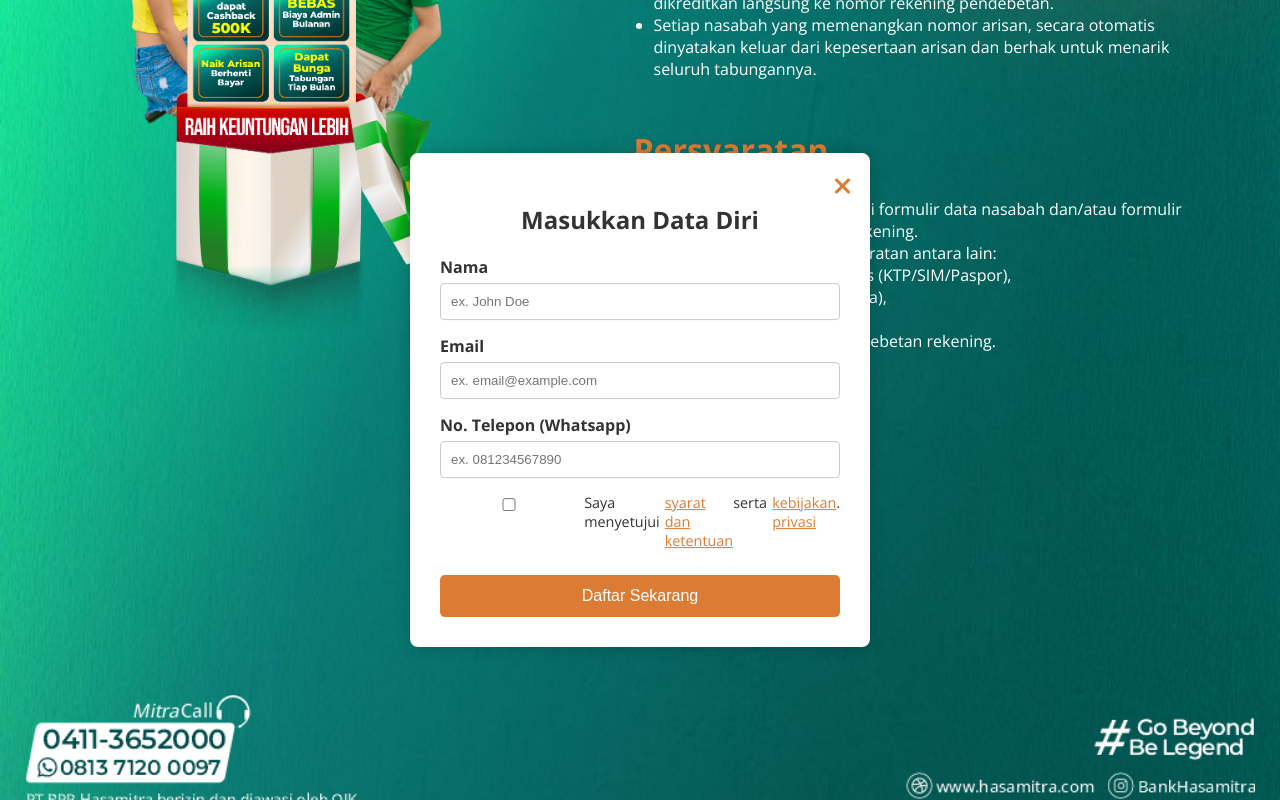
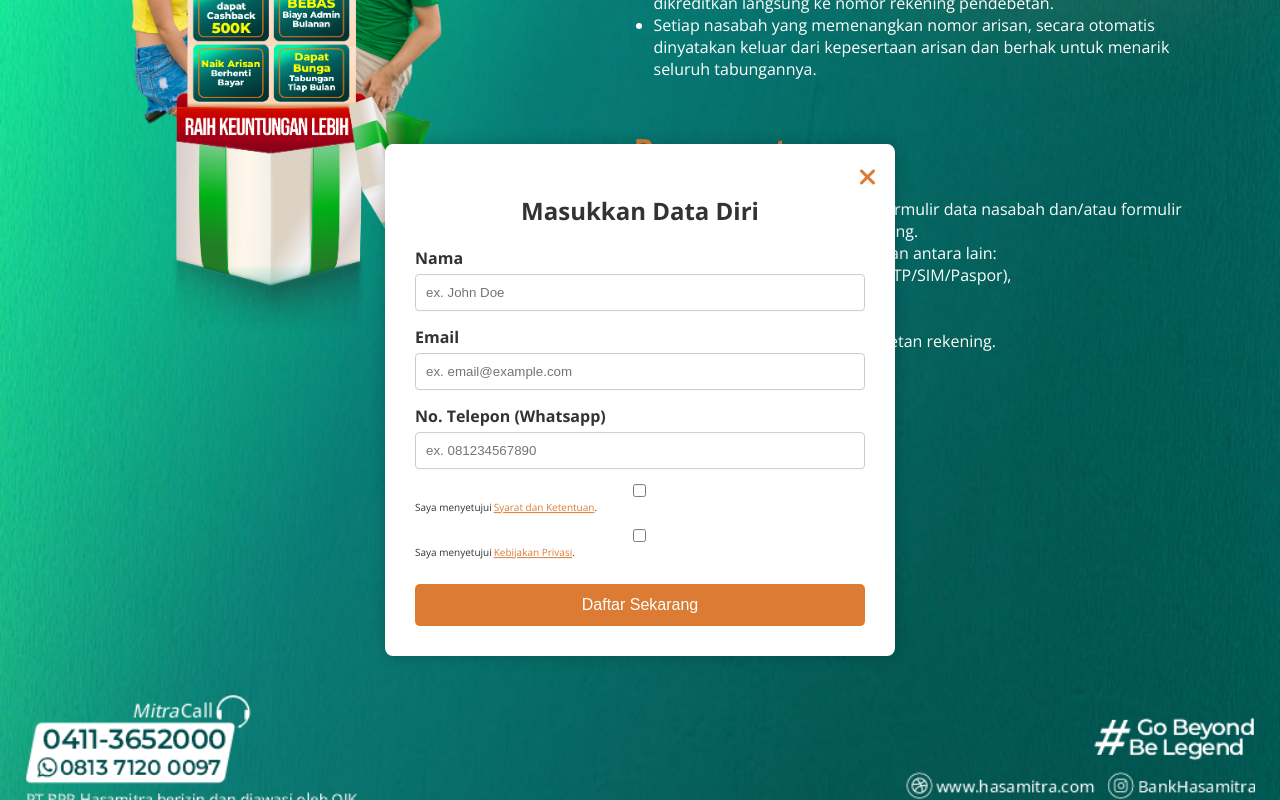
Before and after one commit to Jnxx02/Hasamitra-Internship, a React (Create React App) app in the folder landing-page_new-ariska/: page / in a window 1280 px wide. Both pictures are taken after a click on the button "Raih Keuntungan". Shown: the part 898-1698 px from the top of the page. Built offline with nearby package versions, Linux system fonts and the light colour scheme.

Commit message:
fix: pop up form layout

```diff
--- a/landing-page_new-ariska/src/LandingPage.css
+++ b/landing-page_new-ariska/src/LandingPage.css
@@ -326,8 +326,8 @@ a {
   box-shadow: 0 0 15px rgba(0, 0, 0, 0.2);
   z-index: 1000;
   color: #333;
-  width: 90%;
-  max-width: 400px;
+  width: 95%;
+  max-width: 450px;
   border-radius: 8px;
   animation: popupFadeIn 0.3s ease-out;
 }
@@ -402,20 +402,28 @@ a {
 
 .form-popup .checkbox-label {
   display: flex;
-  align-items: start;
+  align-items: center;
   margin-bottom: 15px;
   color: #333;
   font-weight: normal;
   text-align: left;
-  font-size: 0.9rem;
+  font-size: 10px;
+  flex-wrap: wrap;
+}
+
+.form-popup .checkbox-label input[type="checkbox"] {
+  margin-right: 5px;
+  margin-top: 0;
 }
 
 .form-popup .checkbox-label a {
   color: #dc7c34;
   text-decoration: underline;
-  margin-left: 5px;
+  margin-left: 2px;
 }
 
-.form-popup .checkbox-label input[type="checkbox"] {
-  margin-right: 10px;
+@media (max-width: 600px) {
+  .form-popup {
+    padding: 20px;
+  }
 }
--- a/landing-page_new-ariska/src/LandingPage.js
+++ b/landing-page_new-ariska/src/LandingPage.js
@@ -8,7 +8,8 @@ function LandingPage() {
     name: '',
     email: '',
     phone: '',
-    agree: false,
+    agreeTerms: false,
+    agreePrivacy: false,
   });
 
   useEffect(() => {
@@ -63,7 +64,7 @@ function LandingPage() {
       return;
     }
 
-    if (!formData.agree) {
+    if (!formData.agreeTerms || !formData.agreePrivacy) {
       alert("Anda harus menyetujui syarat dan ketentuan serta kebijakan privasi.");
       return;
     }
@@ -196,12 +197,24 @@ function LandingPage() {
             <label className="checkbox-label">
               <input
                 type="checkbox"
-                name="agree"
-                checked={formData.agree}
+                name="agreeTerms"
+                checked={formData.agreeTerms}
                 onChange={handleInputChange}
                 required
               />
-              Saya menyetujui <a href="/terms" target="_blank" rel="noopener noreferrer">syarat dan ketentuan</a> serta <a href="/privacy" target="_blank" rel="noopener noreferrer">kebijakan privasi</a>.
+              Saya menyetujui <a href="https://hasamitra.com/syarat-ketentuan"
+              target="_blank" rel="noopener noreferrer">Syarat dan Ketentuan</a>.
+            </label>
+            <label className="checkbox-label">
+              <input
+                type="checkbox"
+                name="agreePrivacy"
+                checked={formData.agreePrivacy}
+                onChange={handleInputChange}
+                required
+              />
+              Saya menyetujui <a href="https://hasamitra.com/kebijakan-privasi"
+              target="_blank" rel="noopener noreferrer">Kebijakan Privasi</a>.
             </label>
             <button type="submit">Daftar Sekarang</button>
             <button type="button" onClick={closeForm}>
```
